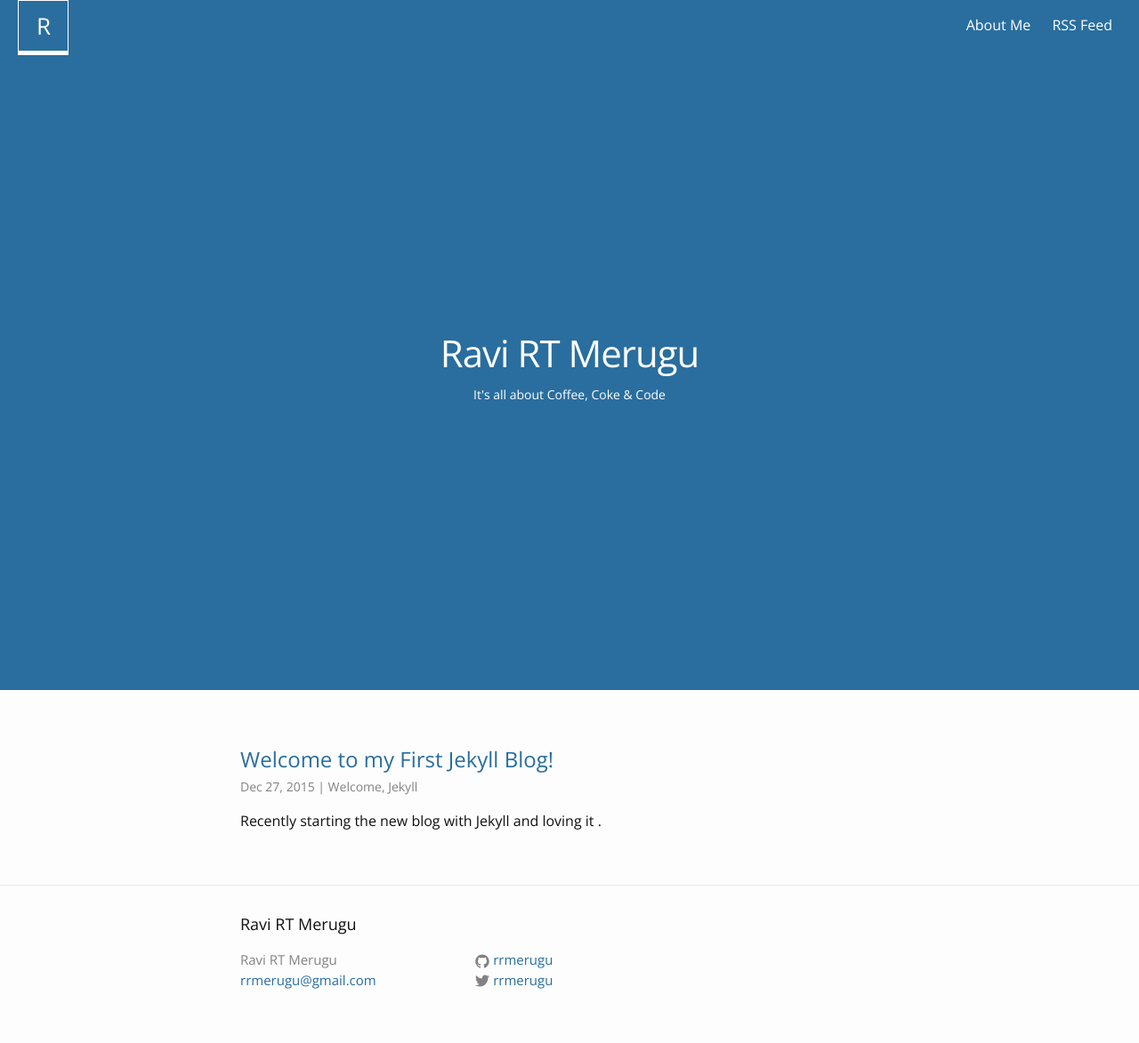
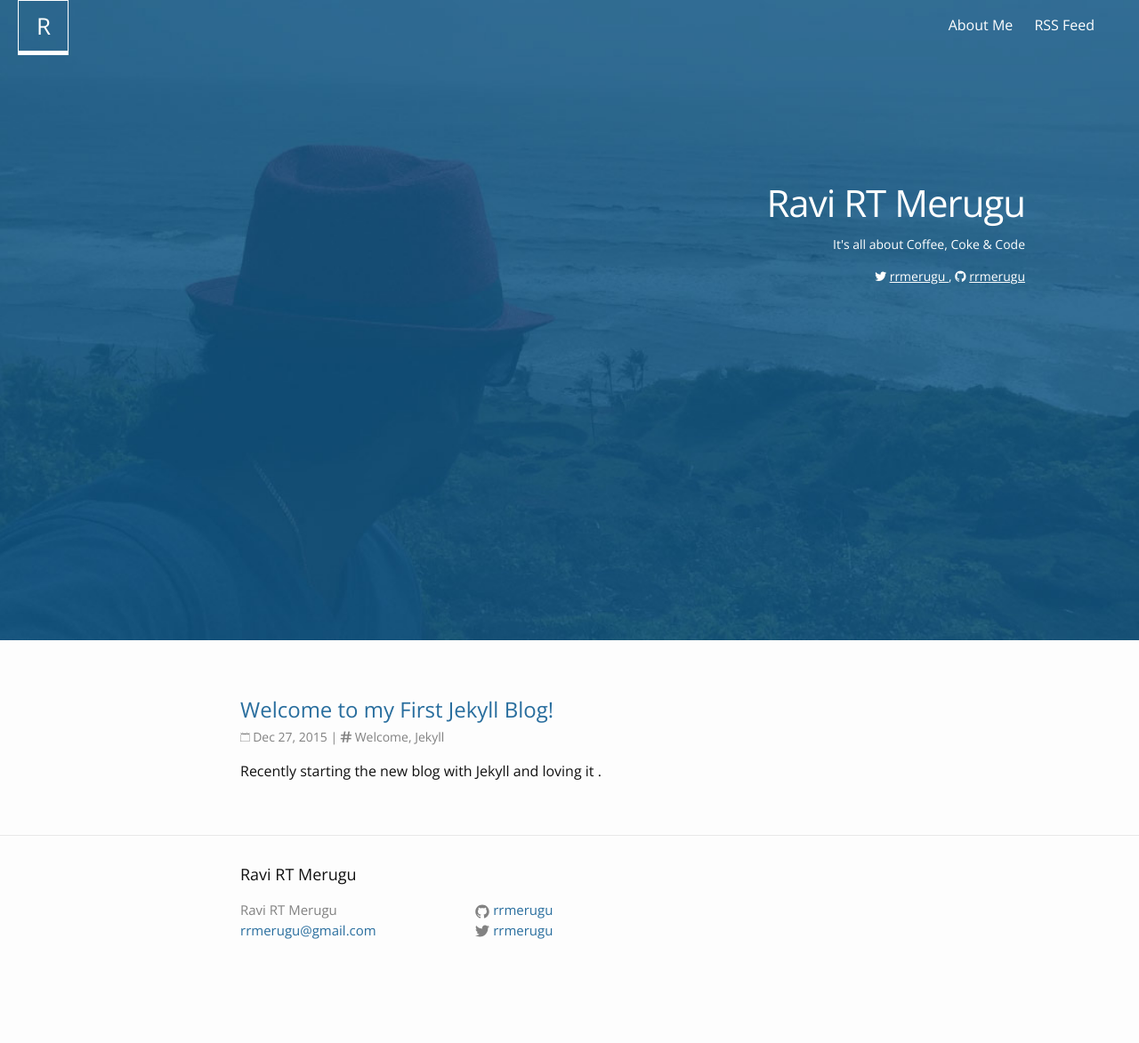
Before and after one commit to ashrafmhd09/rrmerugu.github.io, a Jekyll site: the page built from index.html, in a window 1280 px wide. Shown: the whole page at 89% size. Built offline with Jekyll 4.4.1, drawn with Linux system fonts in a browser that asks for light colours; after the commit the page ends 1117 px from its top, so only the background shows below that.

Commit message:
UI fixes in header

```diff
--- a/_includes/head.html
+++ b/_includes/head.html
@@ -7,7 +7,7 @@
   <meta name="description" content="{% if page.excerpt %}{{ page.excerpt | strip_html | strip_newlines | truncate: 160 }}{% else %}{{ site.description }}{% endif %}">
 
   <link rel="stylesheet" href="{{ "/css/main.css" | prepend: site.baseurl }}">
-  <!-- <link href='https://fonts.googleapis.com/css?family=Open+Sans:400,300,400italic' rel='stylesheet' type='text/css'> -->
+  <link rel="stylesheet" href="http://code.ionicframework.com/ionicons/2.0.1/css/ionicons.min.css">
   <link rel="canonical" href="{{ page.url | replace:'index.html','' | prepend: site.baseurl | prepend: site.url }}">
   <link rel="alternate" type="application/rss+xml" title="{{ site.title }}" href="{{ "/feed.xml" | prepend: site.baseurl | prepend: site.url }}">
 </head>
--- a/_sass/_layout.scss
+++ b/_sass/_layout.scss
@@ -5,11 +5,12 @@
     border-top: 5px solid $grey-color-dark;
     border-bottom: 1px solid $grey-color-light;
     min-height: 56px;
-    background-color: $brand-color;
+    // background-color: $brand-color;
     border: none;
     // Positioning context for the mobile navigation icon
-    position: relative;
+    position: absolute;
     color: white;
+    width: 100%;
 }
 
 a {
@@ -29,6 +30,7 @@ a {
     margin-left: 20px;
   border-bottom-width: 5px;
 
+
     &,
     &:visited {
         // color: $grey-color-dark;
@@ -40,6 +42,8 @@ a {
 .site-nav {
     float: right;
     line-height: 56px;
+    position: absolute;
+    right: 20px;
 
     .menu-icon {
         display: none;
@@ -58,10 +62,10 @@ a {
     @include media-query($on-palm) {
         position: absolute;
         top: 9px;
-        right: $spacing-unit / 2;
-        background-color: $background-color;
+        right: 10px ;//$spacing-unit / 2;
+        // background-color: $background-color;
         border: 1px solid $grey-color-light;
-        border-radius: 5px;
+        border-radius: 2px;
         text-align: right;
 
         .menu-icon {
@@ -78,7 +82,7 @@ a {
                 height: 15px;
 
                 path {
-                    fill: $grey-color-dark;
+                    fill: $grey-color-light;
                 }
             }
         }
@@ -216,34 +220,62 @@ a {
 // article{
 //   height: 100%;
 // }
-.post-header, .page-header {
+.post-header, .page-header, .homepage-header {
     margin-bottom: $spacing-unit;
-    min-height: 80%;
+
     text-align: center;
     // padding-top: 50%;
+      color: white;
+      a, i, p{
+        color: white;
+      }
+      a {
+        text-decoration: underline;
+      }
   .post-title{
-      padding-top: 32%;
+      padding-top: 30%;
       color: white;
   }
   .page-title{
-  padding-top: 25%;
+  padding-top: 18%;
   color: white;
+  @include media-query($on-palm) {
+      padding-top: 60%;
+    }
   }
   .tags {
     color: white;
   }
 }
 
-.page-header {
-  height: 70%;
+.page-header, .homepage-header {
+
   // background-image: linear-gradient(to bottom,  rgba(0,0,0,0) 0%,rgba(43,43,43,0) 51%,rgba(45,45,45,0) 53%,rgba(84,84,84,0.65) 100%),url('http://anthonysdesk.com/wp-content/uploads/2014/03/mac-keyboard-coffee.png');border:none;  background-size: cover;background-repeat: no-repeat; background-position: 50%;
-  background-color: $brand-color;
+  // background-color: $brand-color;
+  background: url('../images/rrmerugu-hero.jpg') no-repeat center center fixed;
+  background-size:cover;
+  text-align: right;
+  padding-right:10%;
+}
+.homepage-header{
+  min-height: 80%;
+
+}
+.page-header{
+  height: 20%;
+}
+.post-header{
+    min-height: 80%;
 }
 
 
 
 .post-header p.post-meta ,.page-header p.post-meta{
   color:white;
+  a{
+    color: white;
+    text-decoration: underline;
+  }
 }
 .post-title, .page-title {
     font-size: 42px;
--- a/css/main.scss
+++ b/css/main.scss
@@ -3,7 +3,7 @@
 ---
 @charset "utf-8";
 
-@import url(https://fonts.googleapis.com/css?family=Open+Sans:100,400,300,400italic,600);
+@import url(https://fonts.googleapis.com/css?family=Open+Sans:400,300,100,400italic,600);
 
 // Our variables
 $base-font-family:  "Open Sans","Helvetica Neue",  Helvetica, Arial; //"Helvetica Neue", Helvetica, Arial, sans-serif;
--- a/index.html
+++ b/index.html
@@ -2,9 +2,11 @@
 layout: homepage
 ---
 
-<header class="page-header">
+<header class="homepage-header">
   <h1 class="page-title" itemprop="name headline">{{ site.title }}</h1>
   <p class="post-meta">It's all about Coffee, Coke & Code </p>
+  <p class="post-meta"><i class="ion-social-twitter"></i> <a href="https://twitter.com/{{site.twitter_username}}">{{site.twitter_username}} </a>, <i class="ion-social-github"></i> <a href="https://github.com/{{site.github_username}}">{{site.github_username}} </a></p>
+
 </header>
 
 
@@ -24,7 +26,7 @@ layout: homepage
             <a class="post-link" href="{{ post.url |  prepend: site.baseurl }}">{{ post.title }}</a>
 
           </h2>
-          <span class="post-meta">{{ post.date | date: "%b %-d, %Y" }} |  {{ post.categories | join: ', ' }}</span>
+          <span class="post-meta"><i class="ion-ios-calendar-outline"></i> {{ post.date | date: "%b %-d, %Y" }} |  <i class="ion-pound"></i> {{ post.categories | join: ', ' }}</span>
           <p>{{post.excerpt}}</p>
         </li>
         {% endfor %}
```
Also changed, not shown: _layouts/page.html (+23 -3 lines), images/rrmerugu-hero.jpg (added), 6 other files.
